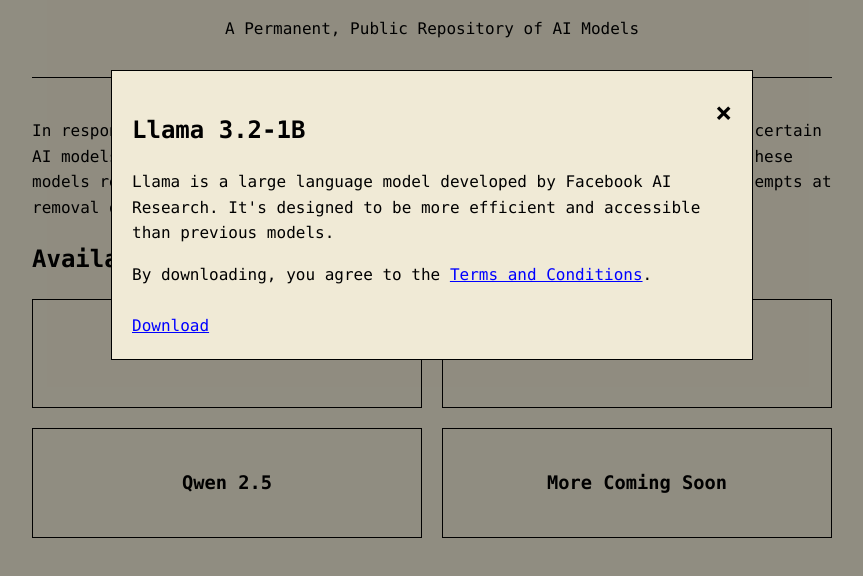
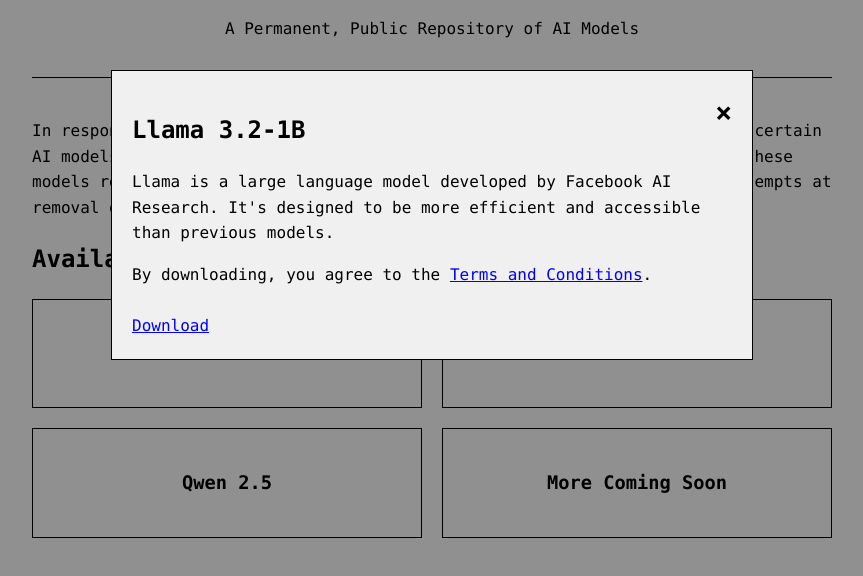
Before and after one commit to siddharthvader/distributedintelligence, a plain HTML site: page index.html in a window 1280 px wide. Both pictures are taken after a click on the element "Llama 3.2". Shown: the part 122-698 px from the top of the page, without its empty margins (208-1071 px from the left). Drawn offline with Linux system fonts and the light colour scheme.

Commit message:
change color

```diff
--- a/index.html
+++ b/index.html
@@ -19,7 +19,7 @@
             font-family: 'Consolas', monospace;
             line-height: 1.6;
             color: #000000;
-            background-color: #F0EAD6;
+            background-color: #F0F0F0;
             max-width: 800px;
             margin: 0 auto;
             padding: 20px;
@@ -67,7 +67,7 @@
             background-color: rgba(0,0,0,0.4);
         }
         .modal-content {
-            background-color: #F0EAD6;
+            background-color: #F0F0F0;
             margin: 15% auto;
             padding: 20px;
             border: 1px solid #000000;
```
